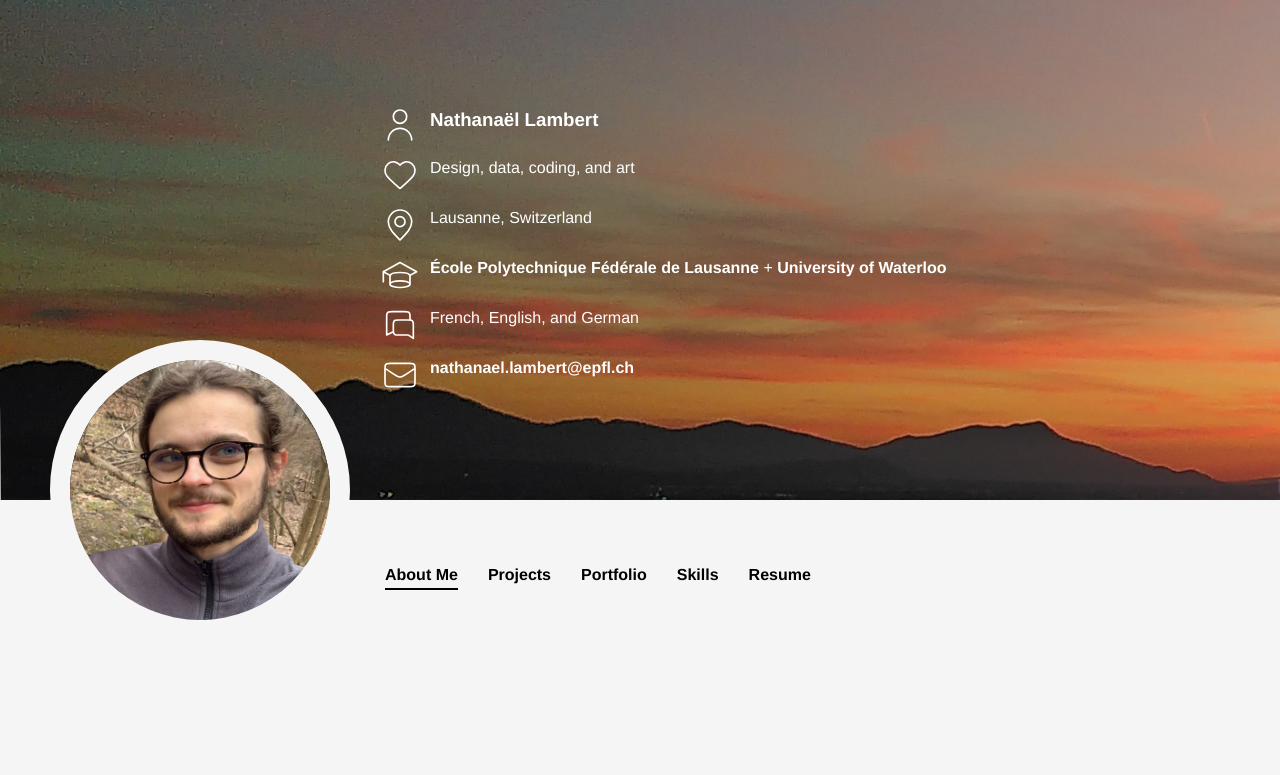
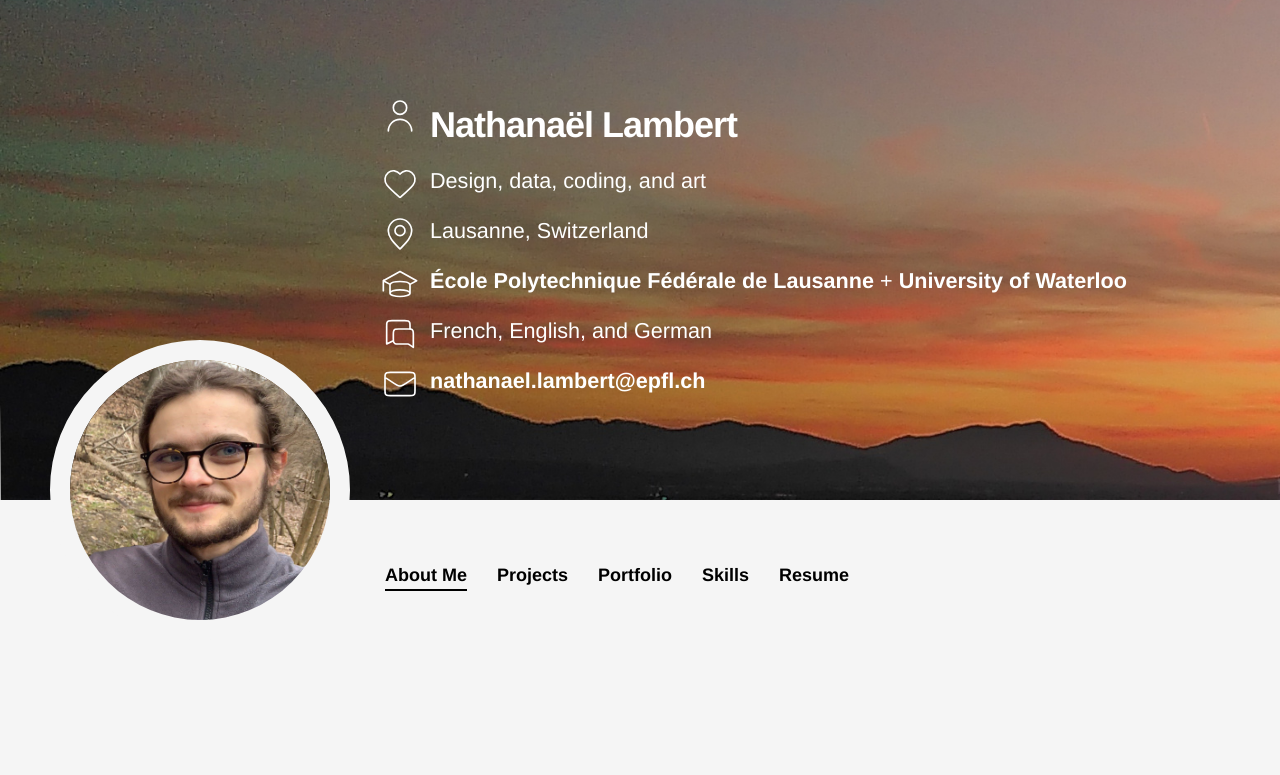
Before and after one commit to nathanaelambert/nthlmb, a plain HTML site: page index.html in a window 1280 px wide. Shown: the top 775 px of the page. Drawn offline with Linux system fonts and the light colour scheme.

Commit message:
fonts size

```diff
--- a/style.css
+++ b/style.css
@@ -4,8 +4,7 @@
   --background-color: #f5f5f5;
 
   --font-family: Helvetica, sans-serif;
-  --footer-font-size: 0.7rem;
-  --font-size: 1.0rem;
+  font-size: 18px;
 
   --text-size: 14px;
   --line-height: 1.6;
@@ -27,6 +26,12 @@
 h1, h2, h3, p, li {
   color: var(--text-color);
 }
+
+h1, h2, h3 {
+  letter-spacing: -1px;
+}
+
+
 
 
 main{
@@ -75,8 +80,9 @@ footer {
   left: 0;
   width: 100%;
   text-align: center;
+  color: var(--text-color);
   padding: 5px;
-  font-size: var(--footer-font-size);
+  font-size: 0.7rem;
   background-color: var(var(--background-color));
   box-shadow: 0 -1px 5px rgba(0,0,0,0.1);
 }
@@ -233,8 +239,20 @@ nav a.active::after {
 
 }
 
-#about p, h3, h2, a{
+#about p{
   color: white;
+  font-size: 1.2rem;
+}
+
+#about h3 {
+  color: white;
+  font-size: 2rem;
+}
+
+
+#about a{
+  color: white;
+
 }
 
 #about a::after {
@@ -279,7 +297,7 @@ nav a.active::after {
 }
 
 .icon-position > p {
-  text-align: center;
+  text-align: left;
 }
 
 
@@ -319,7 +337,7 @@ nav a.active::after {
   border-color: white;
 }
 
-.project a, p, h3 {
+.project a, .project p, .project h3 {
   color: white;
 }
 
```
